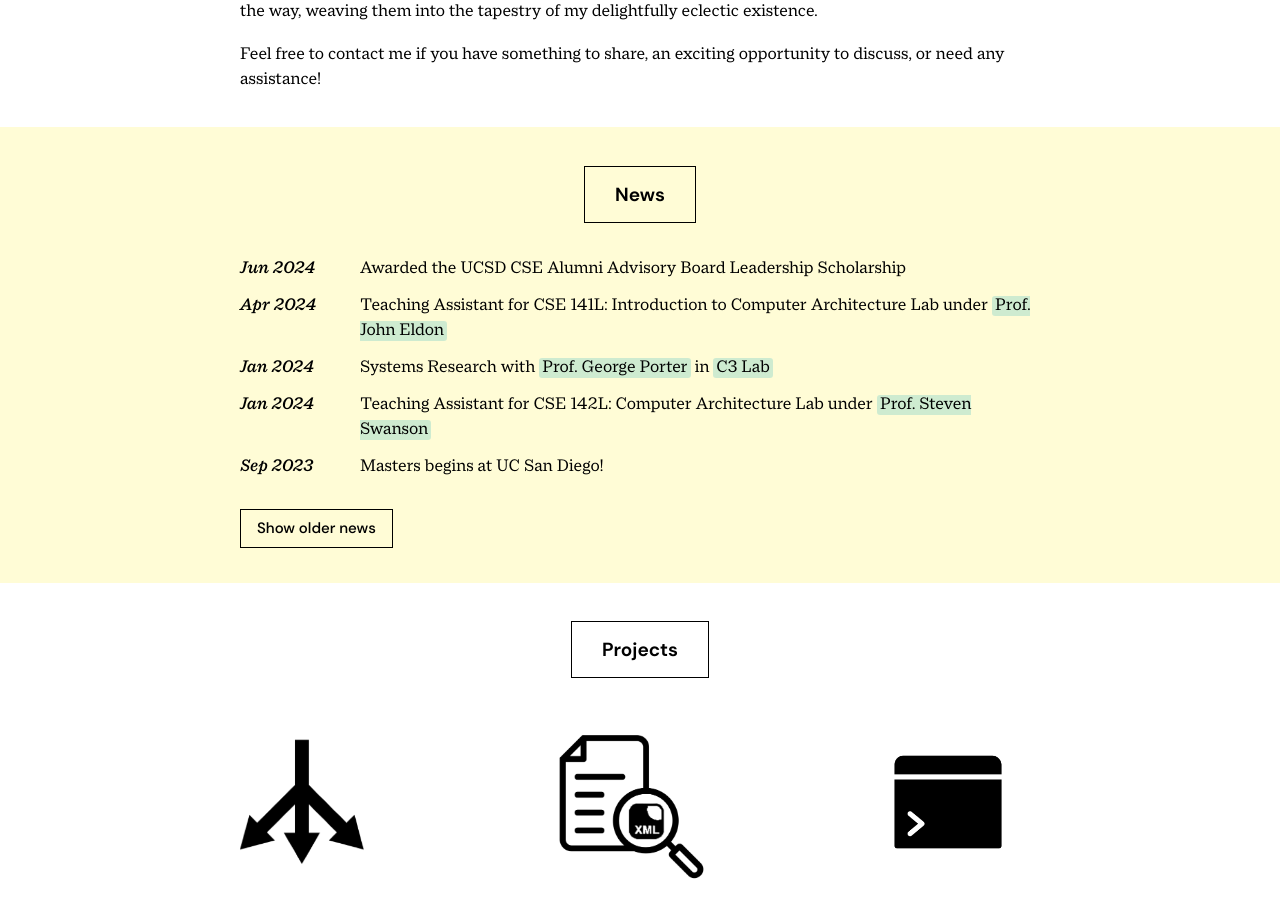
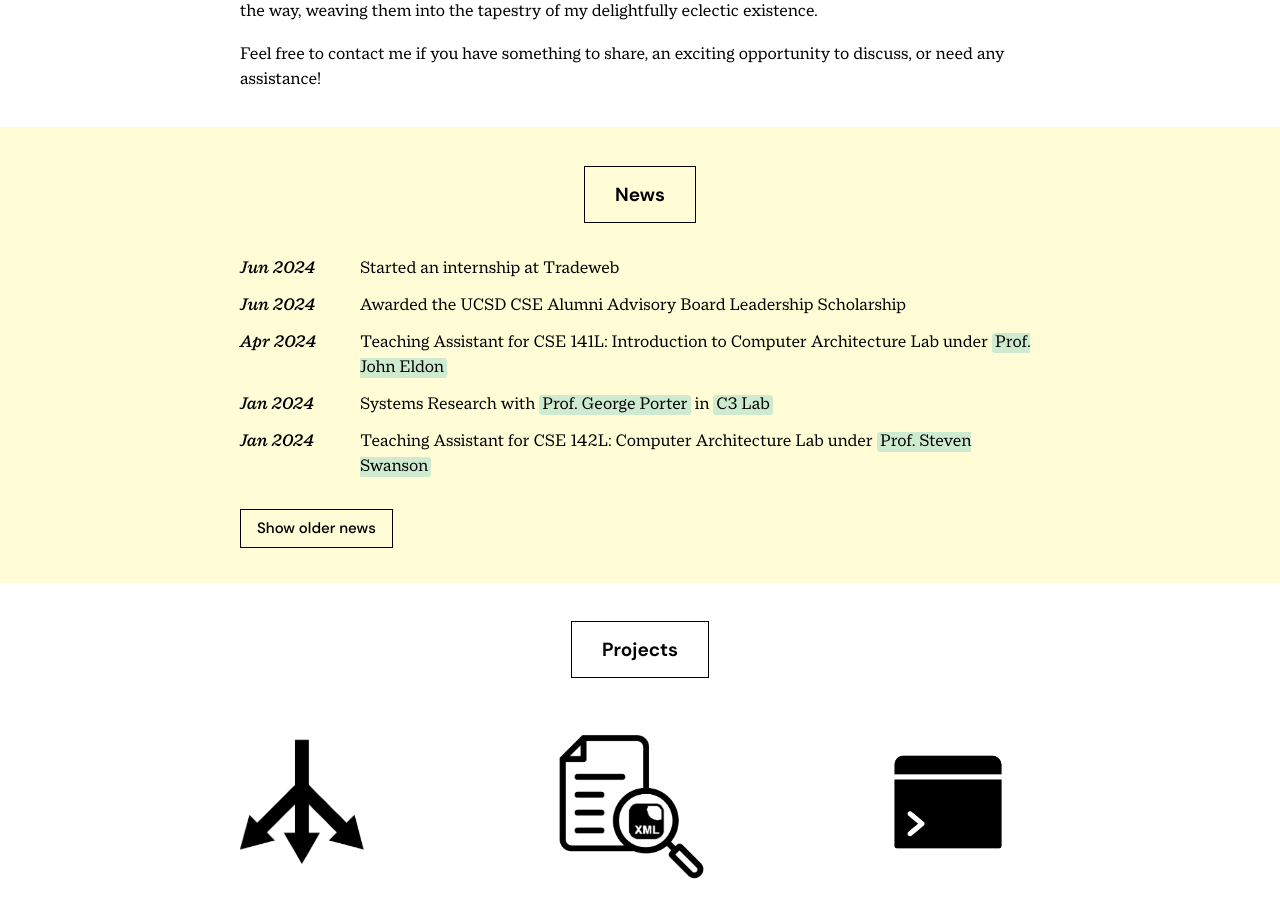
Before and after one commit to mayank-02/mayank-02.github.io, a Jekyll site: the page built from index.html, in a window 1280 px wide and 900 px high, scrolled down 772 px. Built offline with Jekyll 4.4.1, drawn with Linux system fonts in a browser that asks for light colours; nearby versions of some CDN libraries; some web fonts are replaced; a style sheet for code colours, icons or effects is not loaded.

Commit message:
Add Tradeweb internship news

```diff
--- a/_data/news.yml
+++ b/_data/news.yml
@@ -1,3 +1,6 @@
+- date: Jun 2024
+  text: 'Started an internship at Tradeweb'
+
 - date: Jun 2024
   text: 'Awarded the UCSD CSE Alumni Advisory Board Leadership Scholarship'
 
```
